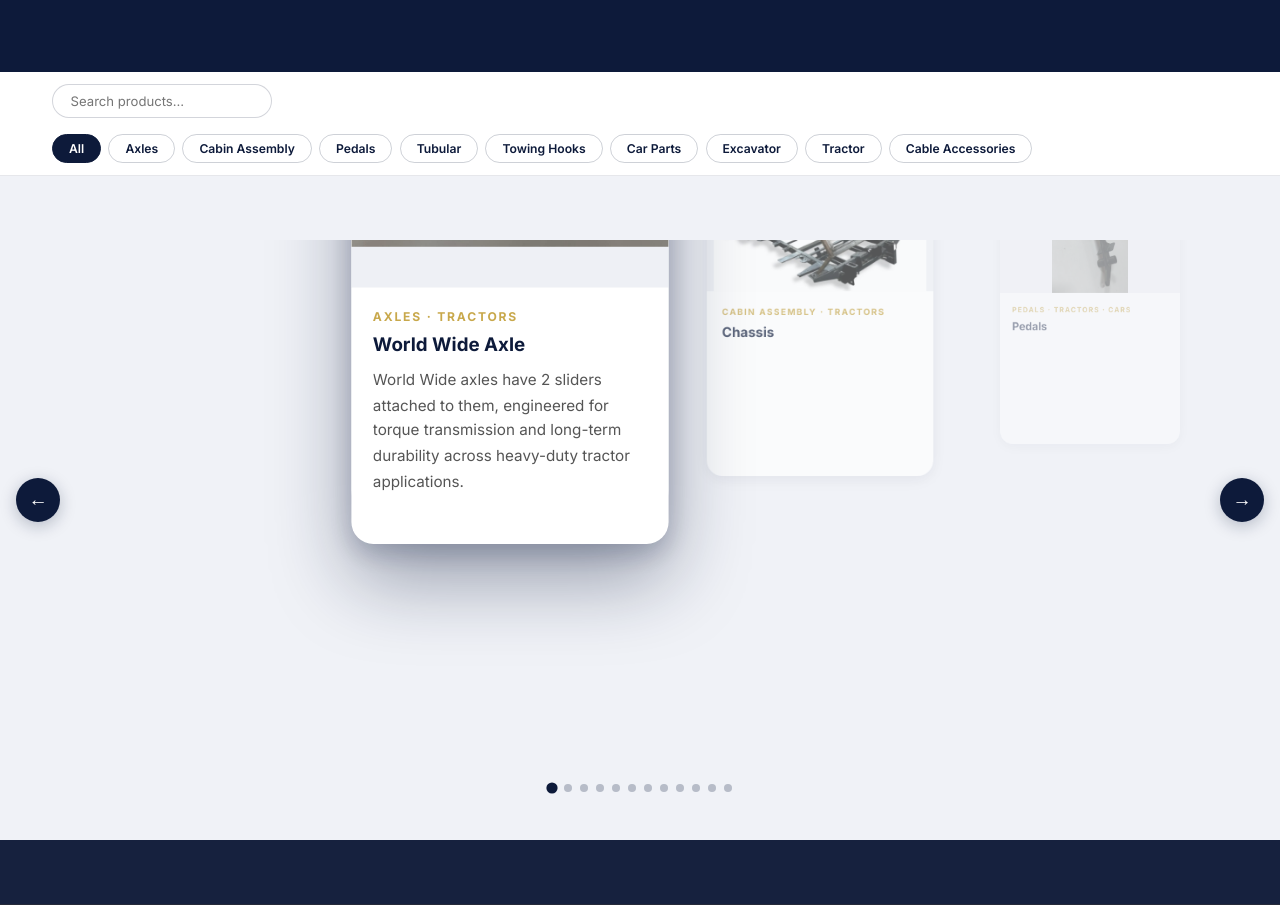
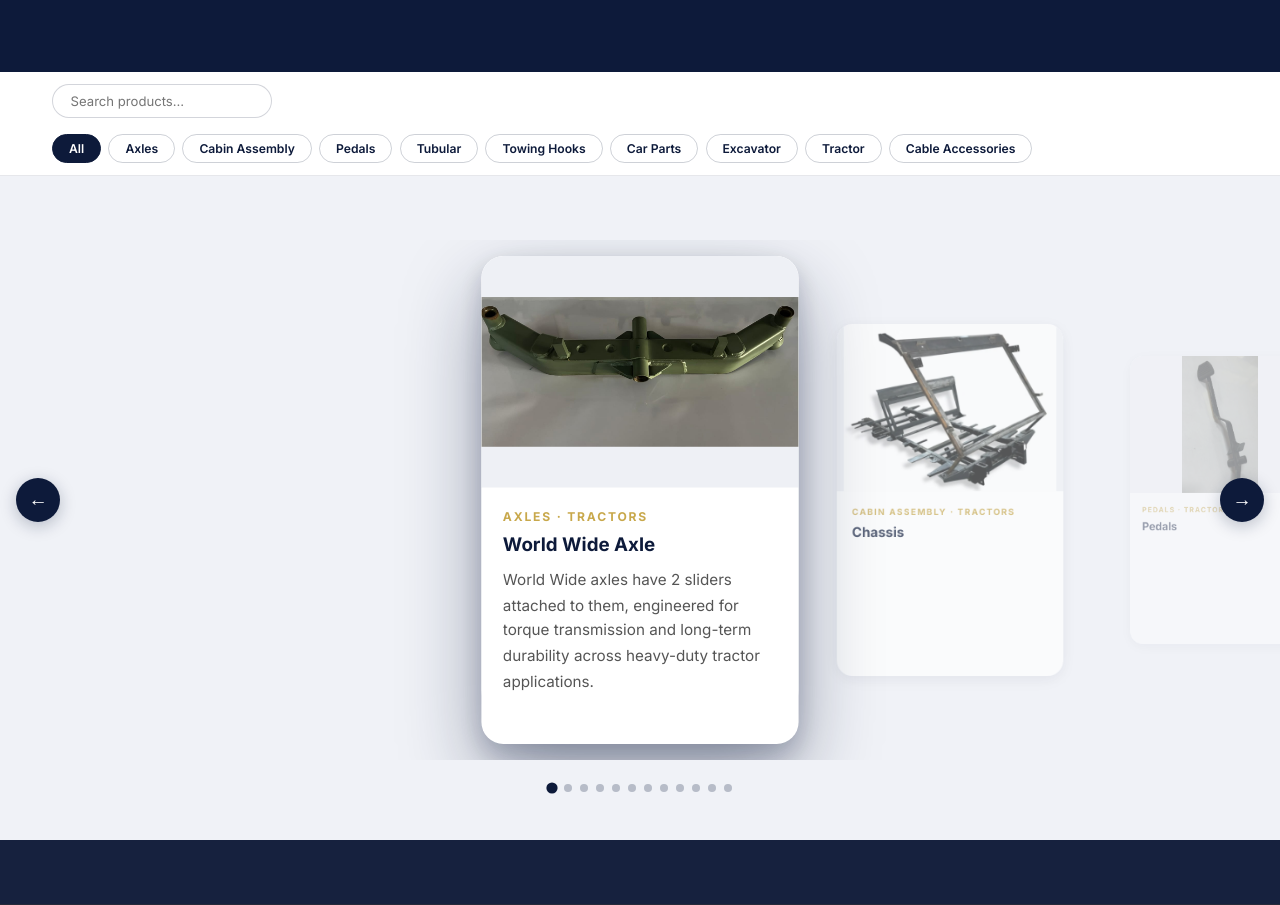
Before and after one commit to Tamanna-57/kbi-website, a Flask app: page /products in a window 1280 px wide. Shown: the part 532-1437 px from the top of the page. Run offline with Flask 3, Linux system fonts and the light colour scheme.

Commit message:
Fix customers bg color, products carousel images, drag & description
- customers.css: Lighten page background from #e8edf7 to #f0f4fb
- products.js: Remove erroneous translate(-50%,-50%) that was double-offsetting
  cards and clipping images above the stage viewport
- products.js: Add mouse drag support so users can drag left/right freely;
  auto-play pauses on mousedown and resumes on mouseup/mouseleave
- products.css: Add grab/grabbing cursor on carousel stage
- products.css: Description collapses instantly (0.1s) when card leaves center,
  reveals smoothly (0.45s) when card reaches center

https://claude.ai/code/session_01Uk6hCjaofp7EedqmDRsjN8

```diff
--- a/static/customers.css
+++ b/static/customers.css
@@ -8,9 +8,9 @@
   --cu-navy2:  #16213e;
   --cu-amber:  #b8860b;
   --cu-amber2: #d4a017;
-  --cu-bg:     #e8edf7;
-  --cu-shape:  #c9d3e8;
-  --cu-shape2: #d8e0f0;
+  --cu-bg:     #f0f4fb;
+  --cu-shape:  #d8e2f2;
+  --cu-shape2: #e3eaf6;
   --cu-border: #dde3f0;
   --cu-white:  #ffffff;
   --cu-text:   #1a2236;
--- a/static/products.css
+++ b/static/products.css
@@ -116,7 +116,9 @@
   height: 520px;
   perspective: 1200px;
   overflow: hidden;
+  cursor: grab;
 }
+.prod-track-wrap:active { cursor: grabbing; }
 
 /* Track — absolute center anchor */
 .prod-track {
@@ -191,7 +193,8 @@
 .prod-card__desc-wrap {
   max-height: 0;
   overflow: hidden;
-  transition: max-height .4s var(--p-ease), opacity .35s ease, margin-top .35s ease;
+  /* Fast collapse when leaving center */
+  transition: max-height .12s ease, opacity .1s ease, margin-top .12s ease;
   opacity: 0;
   margin-top: 0;
 }
@@ -199,6 +202,8 @@
   max-height: 160px;
   opacity: 1;
   margin-top: .65rem;
+  /* Smooth reveal when arriving at center */
+  transition: max-height .45s var(--p-ease), opacity .4s ease .1s, margin-top .4s var(--p-ease);
 }
 
 .prod-card__desc {
--- a/static/products.js
+++ b/static/products.js
@@ -150,7 +150,7 @@ document.addEventListener('DOMContentLoaded', () => {
     visCards.forEach((card, i) => {
       const rel = i - activeIndex;
       const { tx, sc, ry, op, z } = getTransform(rel);
-      card.style.transform = `translate(-50%, -50%) translateX(${tx}px) scale(${sc}) rotateY(${ry}deg)`;
+      card.style.transform = `translateX(${tx}px) scale(${sc}) rotateY(${ry}deg)`;
       card.style.opacity   = op;
       card.style.zIndex    = z;
       card.classList.toggle('prod-card--active', rel === 0);
@@ -170,16 +170,46 @@ document.addEventListener('DOMContentLoaded', () => {
     if (e.key === 'ArrowRight') step( 1);
   });
 
+  /* Touch drag */
   let touchX = 0;
   trackWrap.addEventListener('touchstart', e => {
     touchX = e.touches[0].clientX;
+    clearInterval(autoTimer);
   }, { passive: true });
   trackWrap.addEventListener('touchend', e => {
     const dx = touchX - e.changedTouches[0].clientX;
     if (Math.abs(dx) > 40) step(dx > 0 ? 1 : -1);
+    startAuto();
   });
 
-  track.addEventListener('click', e => {
+  /* Mouse drag — allows direction reversal */
+  let dragStartX = null;
+  let wasDragging = false;
+
+  trackWrap.addEventListener('mousedown', e => {
+    dragStartX = e.clientX;
+    wasDragging = false;
+    clearInterval(autoTimer);
+    trackWrap.style.cursor = 'grabbing';
+  });
+
+  window.addEventListener('mousemove', e => {
+    if (dragStartX === null) return;
+    if (Math.abs(e.clientX - dragStartX) > 8) wasDragging = true;
+  });
+
+  window.addEventListener('mouseup', e => {
+    if (dragStartX !== null) {
+      const dx = dragStartX - e.clientX;
+      if (wasDragging && Math.abs(dx) > 40) step(dx > 0 ? 1 : -1);
+      dragStartX = null;
+      startAuto();
+    }
+    trackWrap.style.cursor = 'grab';
+  });
+
+  trackWrap.addEventListener('click', e => {
+    if (wasDragging) { wasDragging = false; return; }
     const card = e.target.closest('.prod-card:not(.hidden)');
     if (!card) return;
     const idx = getVisibleCards().indexOf(card);
@@ -193,7 +223,11 @@ document.addEventListener('DOMContentLoaded', () => {
   function resetAuto()  { clearInterval(autoTimer); startAuto(); }
 
   trackWrap.addEventListener('mouseenter', () => clearInterval(autoTimer));
-  trackWrap.addEventListener('mouseleave', startAuto);
+  trackWrap.addEventListener('mouseleave', () => {
+    dragStartX = null;
+    trackWrap.style.cursor = 'grab';
+    startAuto();
+  });
 
   /* ============================================================
      INIT
```
